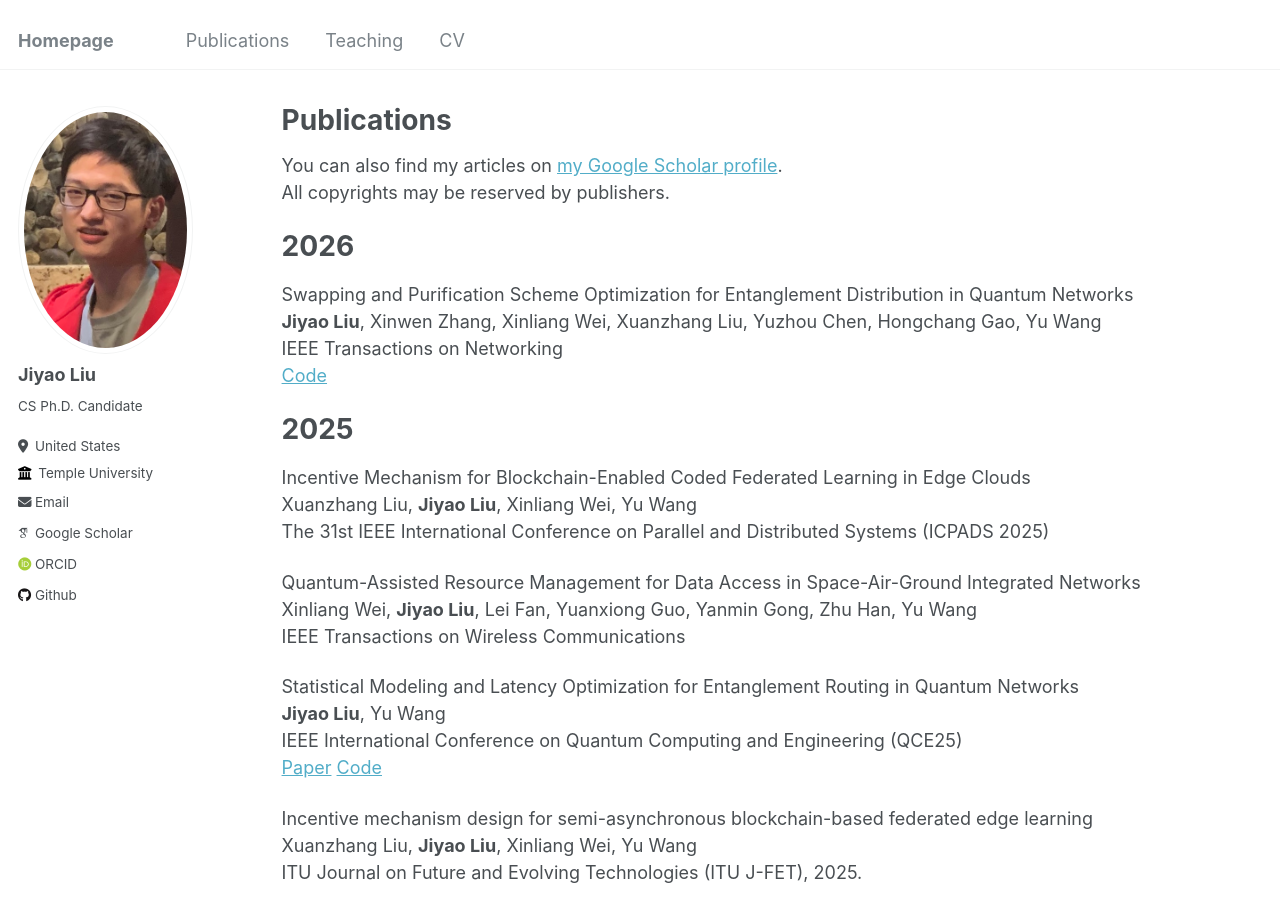
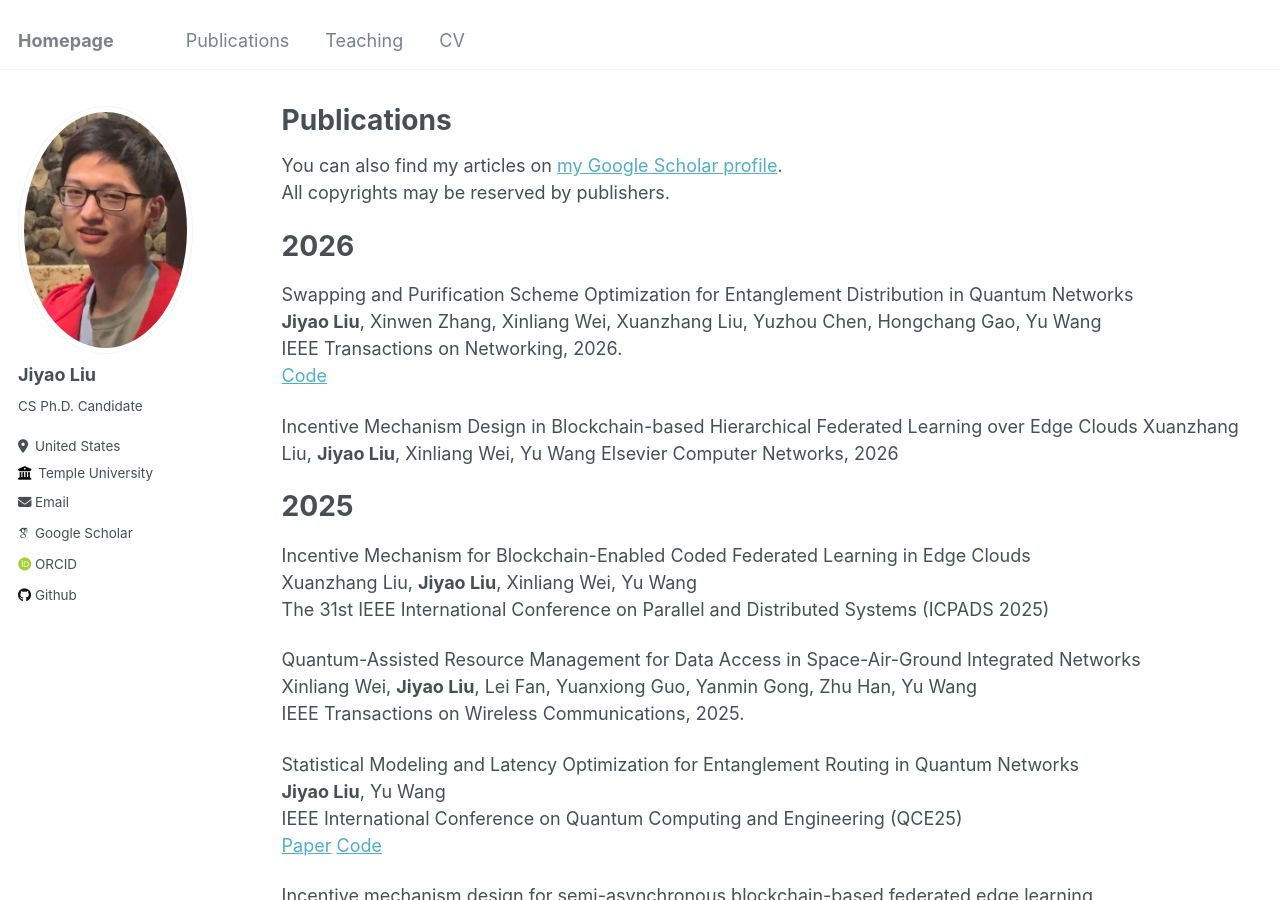
Before and after one commit to Jiyao17/jiyao17.github.io, a Jekyll site: the page built from _pages/publications.md, in a window 1280 px wide and 900 px high. Built offline with Jekyll 4.4.1, drawn with Linux system fonts in a browser that asks for light colours; some web fonts are replaced.

Commit message:
updated Computer Networks paper

```diff
--- a/_pages/publications.md
+++ b/_pages/publications.md
@@ -32,8 +32,13 @@ IEEE Transactions on Network and Service Management (TNSM), under review.   -->
 
 Swapping and Purification Scheme Optimization for Entanglement Distribution in Quantum Networks
 **Jiyao Liu**, Xinwen Zhang, Xinliang Wei, Xuanzhang Liu, Yuzhou Chen, Hongchang Gao, Yu Wang
-IEEE Transactions on Networking
+IEEE Transactions on Networking, 2026.
 [Code](https://github.com/Jiyao17/sptree){:target="_blank"}
+
+
+Incentive Mechanism Design in Blockchain-based Hierarchical Federated Learning over Edge Clouds
+Xuanzhang Liu, **Jiyao Liu**, Xinliang Wei, Yu Wang
+Elsevier Computer Networks, 2026
 
 
 # 2025
@@ -44,7 +49,7 @@ The 31st IEEE International Conference on Parallel and Distributed Systems (ICPA
 
 Quantum-Assisted Resource Management for Data Access in Space-Air-Ground Integrated Networks
 Xinliang Wei, **Jiyao Liu**, Lei Fan, Yuanxiong Guo, Yanmin Gong, Zhu Han, Yu Wang
-IEEE Transactions on Wireless Communications
+IEEE Transactions on Wireless Communications, 2025.
 
 Statistical Modeling and Latency Optimization for Entanglement Routing in Quantum Networks
 **Jiyao Liu**, Yu Wang
```
Also changed, not shown: _pages/about.md (+1 -0 lines).
